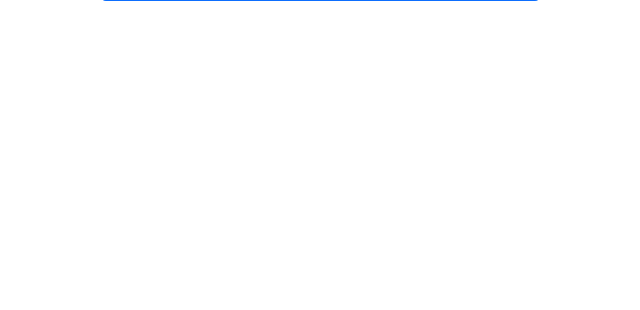
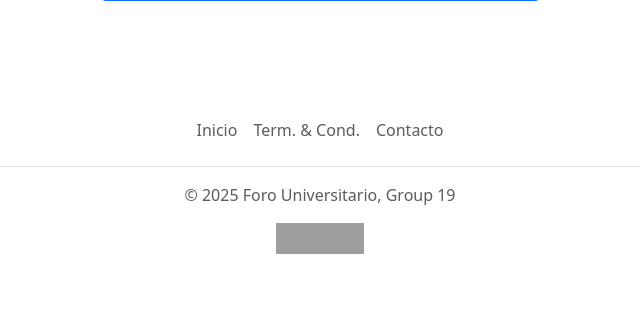
Before and after one commit to YurikoSean/Proyecto_ForoUniversitario, a PHP site: page /ProyectosGitHub/inc/contacto.php in a window 1280 px wide. Shown: the part 706-1016 px from the top of the page, without its empty margins (320-960 px from the left). Before the commit the page ends 707 px from the top, so only its background shows below. Run offline with PHP 8.4, Linux system fonts and the light colour scheme; some libraries are stand-ins or nearby versions; grey boxes are pictures that could not be loaded.

Commit message:
actualizacion

```diff
--- a/inc/footer.php
+++ b/inc/footer.php
@@ -1 +1,18 @@
-    <!--FOOTER-->
+<!--FOOTER-->
+<div class="b-example-divider"></div>
+<footer class="py-3 my-4 text-center mt-auto">
+    <ul class="nav justify-content-center border-bottom pb-3 mb-3">
+      <li class="nav-item"><a href="../../../index.php" class="nav-link px-2 text-body-secondary">Inicio</a></li>
+      <li class="nav-item"><a href="terminos.html" class="nav-link px-2 text-body-secondary">Term. & Cond.</a></li>
+      <li class="nav-item"><a href="contacto.php" class="nav-link px-2 text-body-secondary">Contacto</a></li>
+    </ul>
+    <p class="text-center text-body-secondary text-footer">&copy; 2025 Foro Universitario, Group 19</p>
+    <!-- Validación de CSS -->
+    <p>
+      <a href="http://jigsaw.w3.org/css-validator/check/referer">
+        <img style="border:0;width:88px;height:31px"
+             src="http://jigsaw.w3.org/css-validator/images/vcss"
+             alt="¡CSS Válido!" />
+      </a>
+    </p>
+</footer>
```
